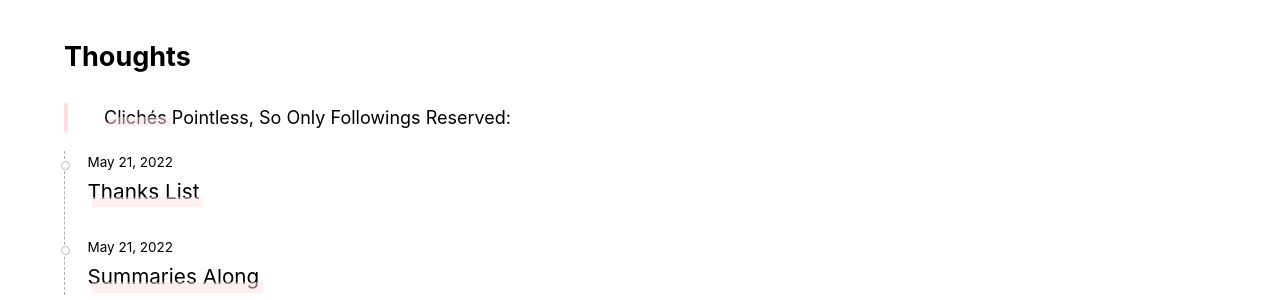
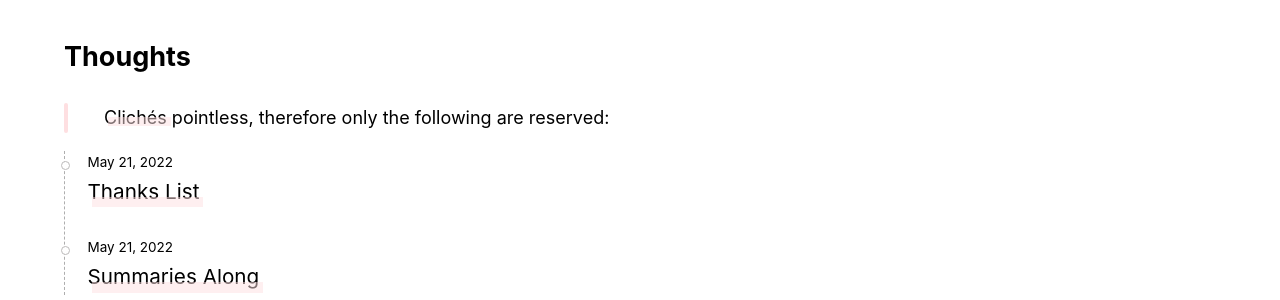
Before and after one commit to bGZo/blog, a Jekyll site: the page built from thoughts.md, in a window 1280 px wide. Shown: the part 141-441 px from the top of the page. Built offline with Jekyll 4.4.1, drawn with Linux system fonts in a browser that asks for light colours.

Commit message:
style: modify heading sentence

```diff
--- a/thoughts.md
+++ b/thoughts.md
@@ -5,7 +5,7 @@ title: Thoughts
 
 ## Thoughts
 
-> [Clichés](https://www.detailedpedia.com/wiki-Clich%C3%A9) Pointless, So Only Followings Reserved:
+> [Clichés](https://www.detailedpedia.com/wiki-Clich%C3%A9) pointless, therefore only the following are reserved:
 
 <ul class="posts">
   {% for thought in site.categories.thoughts %}
```
